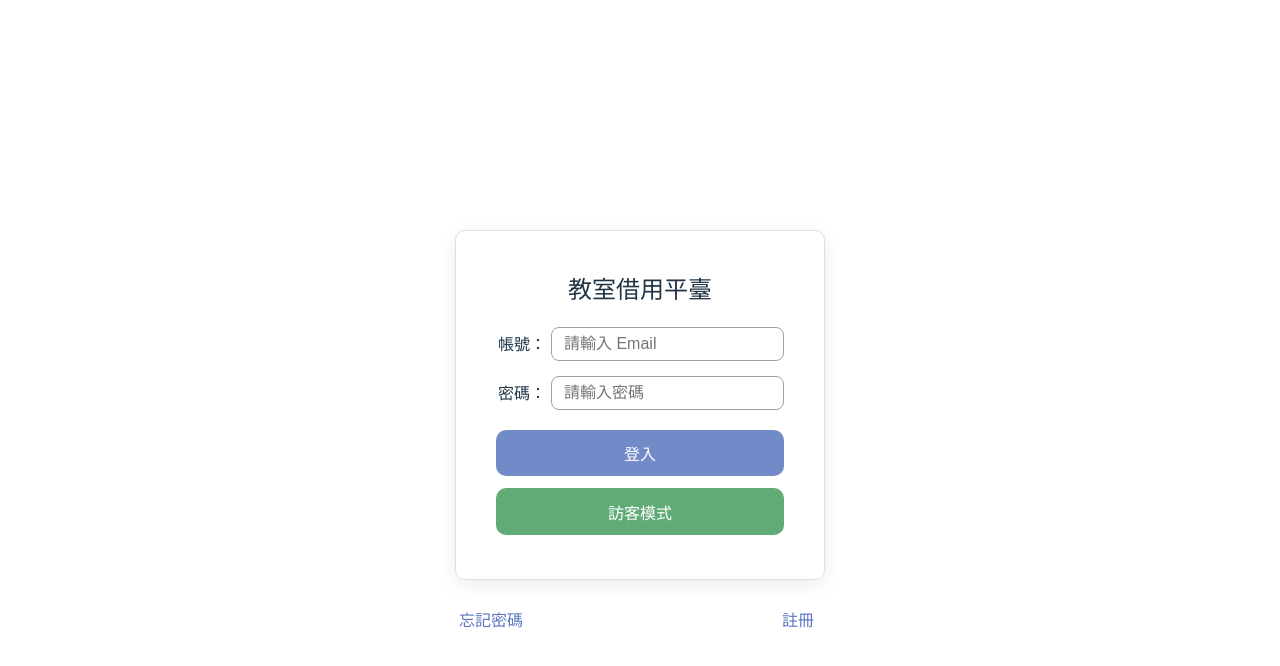
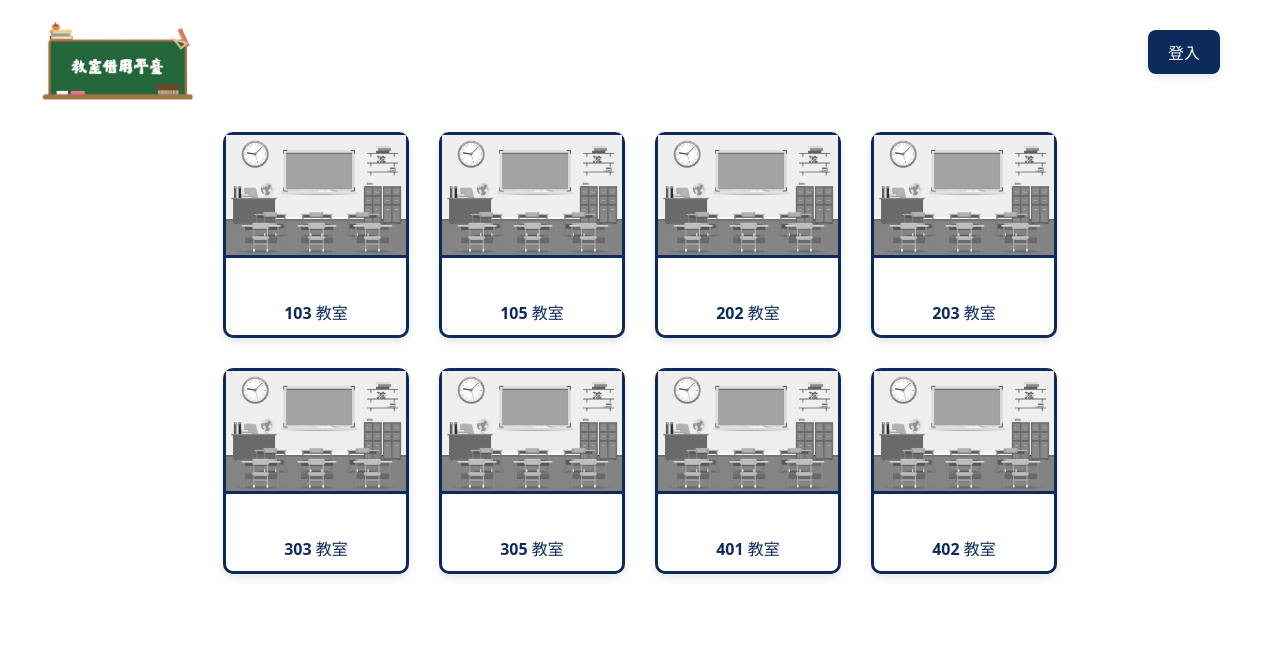
Before and after one commit to Kayxue/SE3ClassroomBorrowingFrontend, a React (Vite) app: page /home in a window 1280 px wide. Shown: the top 666 px of the page. Built offline with nearby package versions, Linux system fonts and the light colour scheme.

Commit message:
教室主頁

```diff
--- a/src/App.tsx
+++ b/src/App.tsx
@@ -1,8 +1,17 @@
+import { BrowserRouter as Router, Routes, Route } from "react-router-dom";
 import LoginPage from "./pages/LoginPage/LoginPage";
-import './App.css'
+import HomePage from "./pages/HomePage";
+import "./App.css";
 
 function App() {
-  return <LoginPage />;
+  return (
+    <Router>
+      <Routes>
+        <Route path="/" element={<LoginPage />} />
+        <Route path="/home" element={<HomePage />} />
+      </Routes>
+    </Router>
+  );
 }
 
-export default App
+export default App;
--- /dev/null
+++ b/src/components/Classroomcard.css
@@ -0,0 +1,41 @@
+.classroom-card {
+  width: 180px;
+  height: 200px;
+  background: #ffffff;
+  border: 3px solid #0c2a5b;
+  border-radius: 10px;
+  box-shadow: 0 4px 10px rgba(0, 0, 0, 0.1);
+  display: flex;
+  flex-direction: column;
+  justify-content: space-between;
+  align-items: center;
+  transition: all 0.2s ease-in-out;
+}
+
+.classroom-card:hover {
+  transform: translateY(-4px);
+  box-shadow: 0 8px 16px rgba(0, 0, 0, 0.15);
+}
+
+.classroom-image {
+  width: 100%;
+  height: 120px;
+  border-bottom: 3px solid #0c2a5b;
+  display: flex;
+  align-items: center;
+  justify-content: center;
+  overflow: hidden;
+}
+
+.classroom-image img {
+  width: 100%;
+  height: 100%;
+  object-fit: cover;
+}
+
+.classroom-name {
+  text-align: center;
+  color: #0c2a5b;
+  font-weight: 600;
+  padding: 10px 0;
+}
--- /dev/null
+++ b/src/components/Classroomcard.tsx
@@ -0,0 +1,27 @@
+import React from "react";
+import "./ClassroomCard.css";
+import unknownPic from "../assets/unknowpic.jpg";
+
+type ClassroomCardProps = {
+  name: string;
+  imageUrl?: string;
+};
+
+export default function ClassroomCard({ name, imageUrl }: ClassroomCardProps) {
+  return (
+    <div className="classroom-card">
+      <div className="classroom-image">
+        <img
+          src={imageUrl || unknownPic}
+          alt={name}
+          onError={(e) => {
+            const target = e.target as HTMLImageElement;
+            target.onerror = null;
+            target.src = unknownPic;
+          }}
+        />
+      </div>
+      <div className="classroom-name">{name}</div>
+    </div>
+  );
+}
--- a/src/components/LoginForm.tsx
+++ b/src/components/LoginForm.tsx
@@ -1,9 +1,12 @@
 import React, { useState } from "react";
+
+import { useNavigate } from "react-router-dom";
 
 const LoginForm: React.FC = () => {
   const [email, setEmail] = useState("");
   const [password, setPassword] = useState("");
   const [message, setMessage] = useState("");
+  const navigate = useNavigate();
 
   const handleSubmit = (e: React.FormEvent) => {
     e.preventDefault();
@@ -55,7 +58,11 @@ const LoginForm: React.FC = () => {
         <button
           type="button"
           className="btn visitor-btn"
-          onClick={() => {/* 訪客模式logic */}}
+          onClick={() => {
+            setTimeout(() => {
+              navigate("/home");
+            }, 1000);
+          }}
         >
           訪客模式
         </button>
--- /dev/null
+++ b/src/pages/HomePage.css
@@ -0,0 +1,64 @@
+/* 頁面主要容器 */
+.homepage-container {
+  min-height: 100vh;
+  background: #ffffff;
+  color: #0c2a5b;
+  display: flex;
+  flex-direction: column;
+  align-items: center;
+}
+
+/* 左上角 Logo 區 — 改成固定位置 */
+.homepage-header {
+  position: fixed;  /* ✅ 固定在畫面左上角，不被置中影響 */
+  top: 20px;
+  left: 40px;
+  z-index: 1000;
+}
+
+.homepage-logo {
+  width: 160px; /* ✅ 放大一點 */
+  height: auto;
+}
+
+/* 右上角 登入按鈕 */
+.login-button {
+  position: fixed;       /* ✅ 改成固定在整個螢幕右上角 */
+  top: 30px;             /* 與上方距離 */
+  right: 60px;           /* 與右側距離 */
+  background-color: #0c2a5b;
+  color: white;
+  border: none;
+  border-radius: 8px;
+  padding: 10px 20px;
+  font-size: 16px;
+  cursor: pointer;
+  transition: all 0.25s ease-in-out;
+  box-shadow: 0 3px 8px rgba(0, 0, 0, 0.1);
+  font-weight: 500;
+}
+
+.login-button:hover {
+  background-color: #143c85;
+  transform: scale(1.05);
+}
+
+
+/* 主體內容 */
+.homepage-content {
+  text-align: center;
+  padding: 100px 0 60px 0; /* ✅ 上方預留空間，避免被 logo 擋住 */
+}
+
+.homepage-content h1 {
+  font-size: 28px;
+  font-weight: bold;
+  margin-bottom: 40px;
+}
+
+.classroom-grid {
+  display: grid;
+  grid-template-columns: repeat(4, 1fr);
+  gap: 30px;
+  justify-items: center;
+}
--- /dev/null
+++ b/src/pages/HomePage.tsx
@@ -0,0 +1,43 @@
+import React from "react";
+import { useNavigate } from "react-router-dom";
+import logo from "../assets/logo.svg";
+import ClassroomCard from "../components/Classroomcard";
+import unknownPic from "../assets/unknowpic.jpg";
+import "./HomePage.css";
+
+export default function HomePage() {
+  const navigate = useNavigate();
+
+  const classrooms = [
+    { name: "103 教室", imageUrl: unknownPic },
+    { name: "105 教室", imageUrl: unknownPic },
+    { name: "202 教室", imageUrl: unknownPic },
+    { name: "203 教室", imageUrl: unknownPic },
+    { name: "303 教室", imageUrl: unknownPic },
+    { name: "305 教室", imageUrl: unknownPic },
+    { name: "401 教室", imageUrl: unknownPic },
+    { name: "402 教室", imageUrl: unknownPic },
+  ];
+
+  return (
+    <div className="homepage-container">
+      <header className="homepage-header">
+        <img src={logo} alt="Logo" className="homepage-logo" />
+        <button
+          className="login-button"
+          onClick={() => navigate("/")}
+        >
+          登入
+        </button>
+      </header>
+
+      <main className="homepage-content">
+        <div className="classroom-grid">
+          {classrooms.map((c, index) => (
+            <ClassroomCard key={index} name={c.name} imageUrl={c.imageUrl} />
+          ))}
+        </div>
+      </main>
+    </div>
+  );
+}
```
Also changed, not shown: src/assets/unknowpic.jpg (added).
